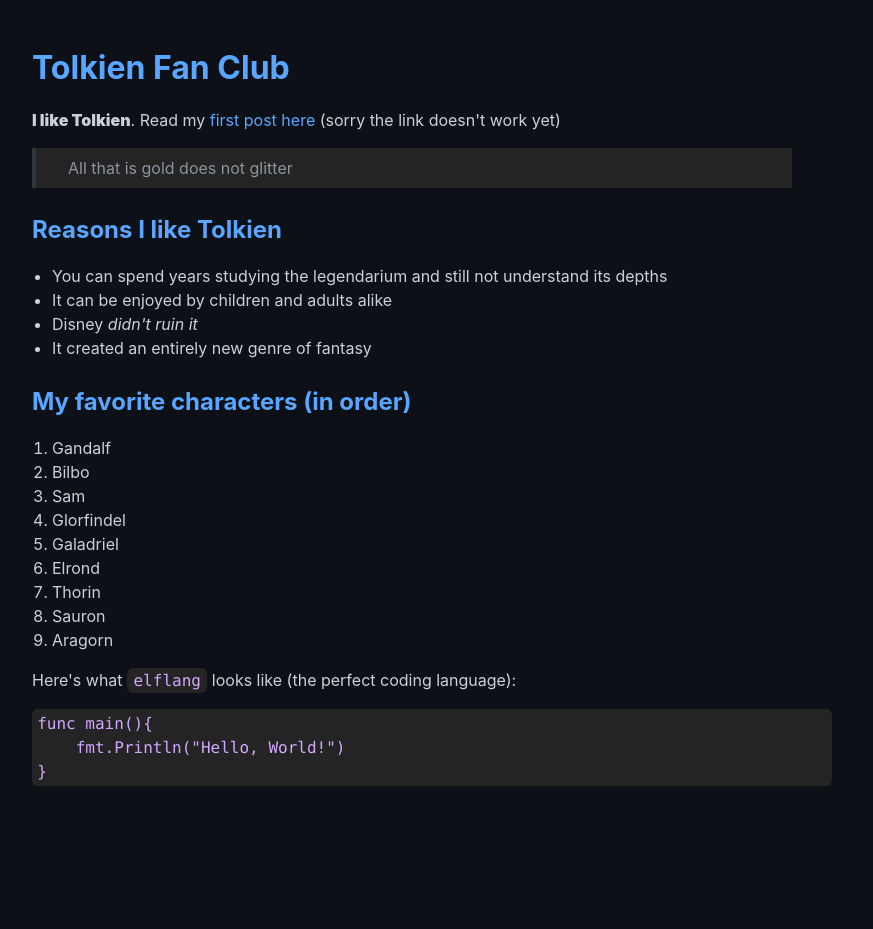
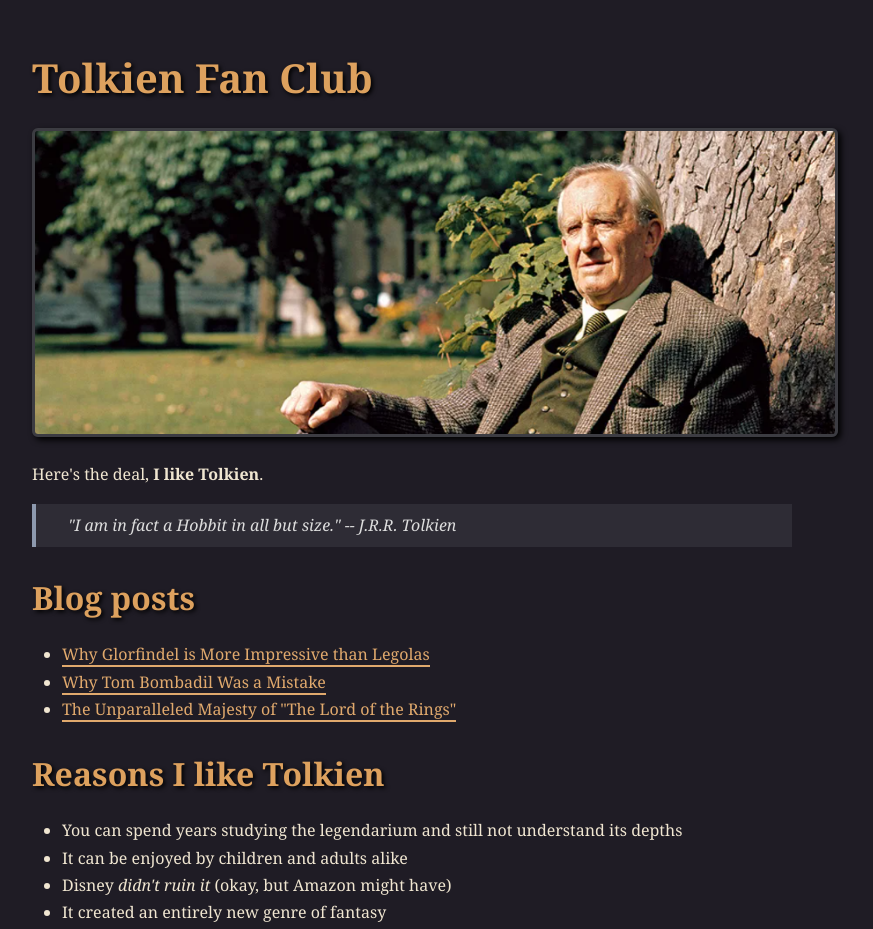
Before and after one commit to ngarcia610/staticsitegenerator, a plain HTML site: page public/index.html in a window 1280 px wide. Shown: the top 929 px of the page, without its empty margins (208-1081 px from the left). Before the commit the page ends 819 px from the top, so only its background shows below. Drawn offline with Linux system fonts and the light colour scheme.

Commit message:
Completes Project

```diff
--- a/public/index.css
+++ b/public/index.css
@@ -1,8 +1,8 @@
 body {
-  background-color: #0d1117;
-  color: #c9d1d9;
-  font-family: -apple-system, BlinkMacSystemFont, "Segoe UI", Helvetica, Arial, sans-serif, "Apple Color Emoji", "Segoe UI Emoji";
-  line-height: 1.5;
+  background-color: #1f1c25;
+  color: #f0e6d1;
+  font-family: "Luminari", "Georgia", serif;
+  line-height: 1.7;
   margin: 0;
   padding: 20px;
   max-width: 800px;
@@ -20,49 +20,52 @@ h3,
 h4,
 h5,
 h6 {
-  color: #58a6ff;
+  color: #dda15e;
   margin-top: 24px;
   margin-bottom: 16px;
+  text-shadow: 2px 2px 4px #000;
 }
 
 h1 {
+  font-size: 2.5em;
+}
+
+h2 {
   font-size: 2em;
 }
 
-h2 {
+h3 {
   font-size: 1.5em;
-}
-
-h3 {
-  font-size: 1.17em;
 }
 
 h4,
 h5,
 h6 {
-  font-size: 1em;
+  font-size: 1.2em;
 }
 
 a {
-  color: #58a6ff;
+  color: #e0a96d;
   text-decoration: none;
+  border-bottom: 2px solid #e0a96d;
 }
 
 a:hover {
-  text-decoration: underline;
+  color: #f4a261;
+  border-color: #f4a261;
 }
 
 ul,
 ol {
-  padding-left: 20px;
+  padding-left: 30px;
 }
 
 code {
-  background-color: #242424;
+  background-color: #3c3c42;
   border-radius: 6px;
-  color: #d2a8ff;
-  padding: 0.2em 0.4em;
-  font-family: SFMono-Regular, Consolas, "Liberation Mono", Menlo, monospace;
+  color: #e9c46a;
+  padding: 0.4em 0.6em;
+  font-family: "Courier New", monospace;
 }
 
 pre code {
@@ -70,24 +73,29 @@ pre code {
 }
 
 pre {
-  background-color: #242424;
+  background-color: #3c3c42;
   border-radius: 6px;
-  padding: 0.2em 0.4em;
+  padding: 1em;
+  overflow: auto;
+  box-shadow: 2px 2px 6px #000;
 }
 
 blockquote {
-  background-color: #242424;
-  border-left: 4px solid #30363d;
+  background-color: #2e2c35;
+  border-left: 4px solid #8d99ae;
   padding-left: 2em;
   margin-left: 0;
   padding-top: 0.5em;
   padding-bottom: 0.5em;
   padding-right: 0.5em;
-  color: #8b949e;
+  color: #ddd;
+  font-style: italic;
 }
 
 img {
   max-width: 100%;
   height: auto;
   border-radius: 6px;
+  border: 3px solid #3c3c42;
+  box-shadow: 3px 3px 6px #000;
 }
--- a/public/index.html
+++ b/public/index.html
@@ -10,10 +10,10 @@
 
 <body>
     <article>
-    <div><h1>Tolkien Fan Club</h1><p><b>I like Tolkien</b>. Read my <a href="/majesty">first post here</a> (sorry the link doesn't work yet)</p><blockquote>All that is gold does not glitter</blockquote><h2>Reasons I like Tolkien</h2><ul><li>You can spend years studying the legendarium and still not understand its depths</li><li>It can be enjoyed by children and adults alike</li><li>Disney <i>didn't ruin it</i></li><li>It created an entirely new genre of fantasy</li></ul><h2>My favorite characters (in order)</h2><ol><li>Gandalf</li><li>Bilbo</li><li>Sam</li><li>Glorfindel</li><li>Galadriel</li><li>Elrond</li><li>Thorin</li><li>Sauron</li><li>Aragorn</li></ol><p>Here's what <code>elflang</code> looks like (the perfect coding language):</p><pre><code>func main(){
-    fmt.Println("Hello, World!")
+        <div><h1>Tolkien Fan Club</h1><p><img src="/images/tolkien.png" alt="JRR Tolkien sitting"></img></p><p>Here's the deal, <b>I like Tolkien</b>.</p><blockquote>"I am in fact a Hobbit in all but size."  -- J.R.R. Tolkien</blockquote><h2>Blog posts</h2><ul><li><a href="/blog/glorfindel">Why Glorfindel is More Impressive than Legolas</a></li><li><a href="/blog/tom">Why Tom Bombadil Was a Mistake</a></li><li><a href="/blog/majesty">The Unparalleled Majesty of "The Lord of the Rings"</a></li></ul><h2>Reasons I like Tolkien</h2><ul><li>You can spend years studying the legendarium and still not understand its depths</li><li>It can be enjoyed by children and adults alike</li><li>Disney <i>didn't ruin it</i> (okay, but Amazon might have)</li><li>It created an entirely new genre of fantasy</li></ul><h2>My favorite characters (in order)</h2><ol><li>Gandalf</li><li>Bilbo</li><li>Sam</li><li>Glorfindel</li><li>Galadriel</li><li>Elrond</li><li>Thorin</li><li>Sauron</li><li>Aragorn</li></ol><p>Here's what <code>elflang</code> looks like (the perfect coding language):</p><pre><code>func main(){
+    fmt.Println("Aiya, Ambar!")
 }
-</code></pre></div>
+</code></pre><p>Want to get in touch? <a href="/contact">Contact me here</a>.</p><p>This site was generated with a custom-built <a href="https://www.boot.dev/courses/build-static-site-generator-python">static site generator</a> from the course on <a href="https://www.boot.dev">Boot.dev</a>.</p></div>
     </article>
 </body>
 
```
Also changed, not shown: public/majesty/index.html (deleted, +0 -22 lines), 4 other files. Lines whose indentation alone changed are shown as unchanged.
